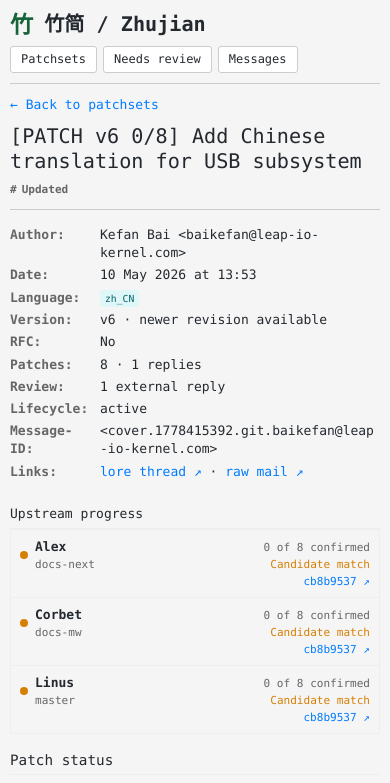
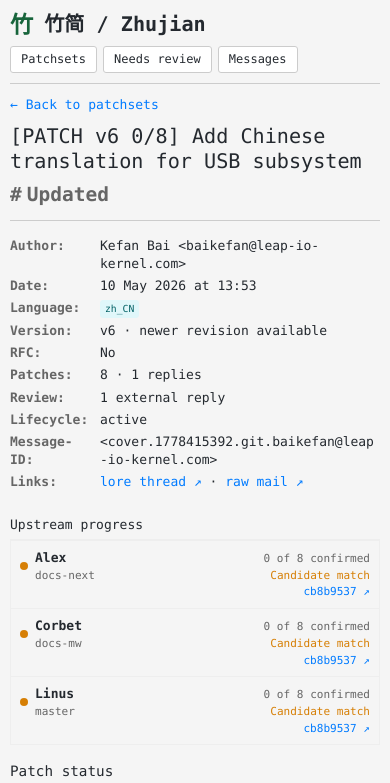
Before and after one commit to bertyuan/zhujian, a Next.js app: page /patchsets/add-chinese-translation-for-usb-subsystem-19bcbddfb203-v6 in a window 390 px wide. Shown: the top 783 px of the page. Built offline with nearby package versions, Linux system fonts and the light colour scheme.

Commit message:
style: enlarge detail status labels

```diff
--- a/app/globals.css
+++ b/app/globals.css
@@ -269,6 +269,7 @@ kbd { background: color-mix(in srgb, var(--text) 12%, transparent); border-radiu
 .back-nav { margin-bottom: 10px; }
 .detail-heading { align-items: flex-start; border-bottom: 1px solid var(--border); display: flex; gap: 20px; justify-content: space-between; margin-bottom: 16px; padding-bottom: 12px; }
 .detail-heading h1 { max-width: 970px; }
+.detail-heading .status-badge { font-size: 1.5em; line-height: 1.35; margin-top: 5px; }
 .section { margin-bottom: 16px; }
 .section h2 { border-bottom: 1px solid var(--border-light); font-size: 1.1em; margin: 0 0 8px; padding-bottom: 4px; }
 .heading-meta { color: var(--text-dim); float: right; font-size: .8em; font-weight: 400; }
@@ -370,6 +371,7 @@ kbd { background: color-mix(in srgb, var(--text) 12%, transparent); border-radiu
   .mobile-list { display: grid; }
   .stats span { display: none; }
   .detail-heading { flex-direction: column; gap: 7px; }
+  .detail-heading .status-badge { margin-top: 0; }
   .message-detail-nav { align-items: flex-start; flex-direction: column; gap: 5px; }
   .message-detail-nav-links { justify-content: space-between; width: 100%; }
   .message-id-value { align-items: flex-start; flex-direction: column; }
```
